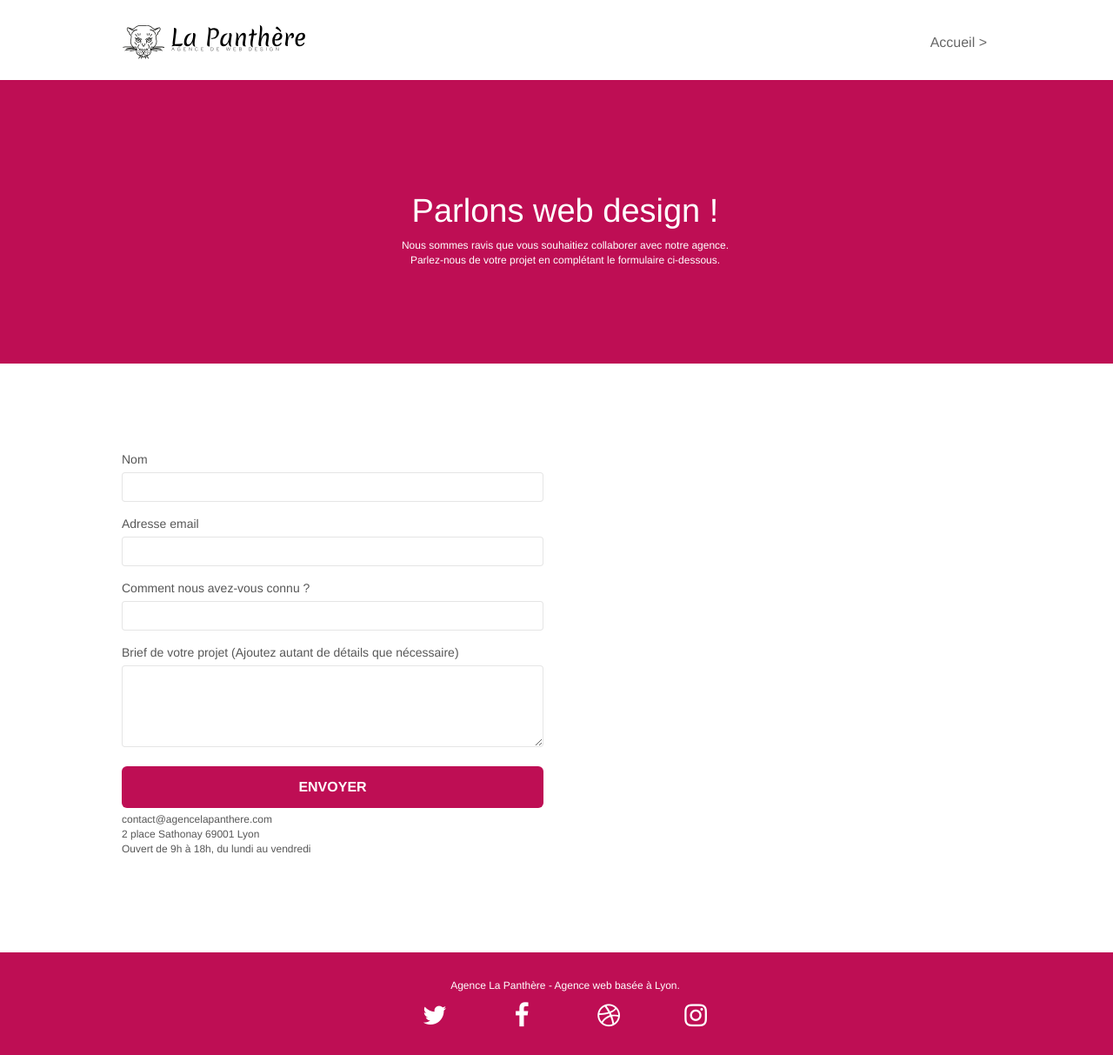
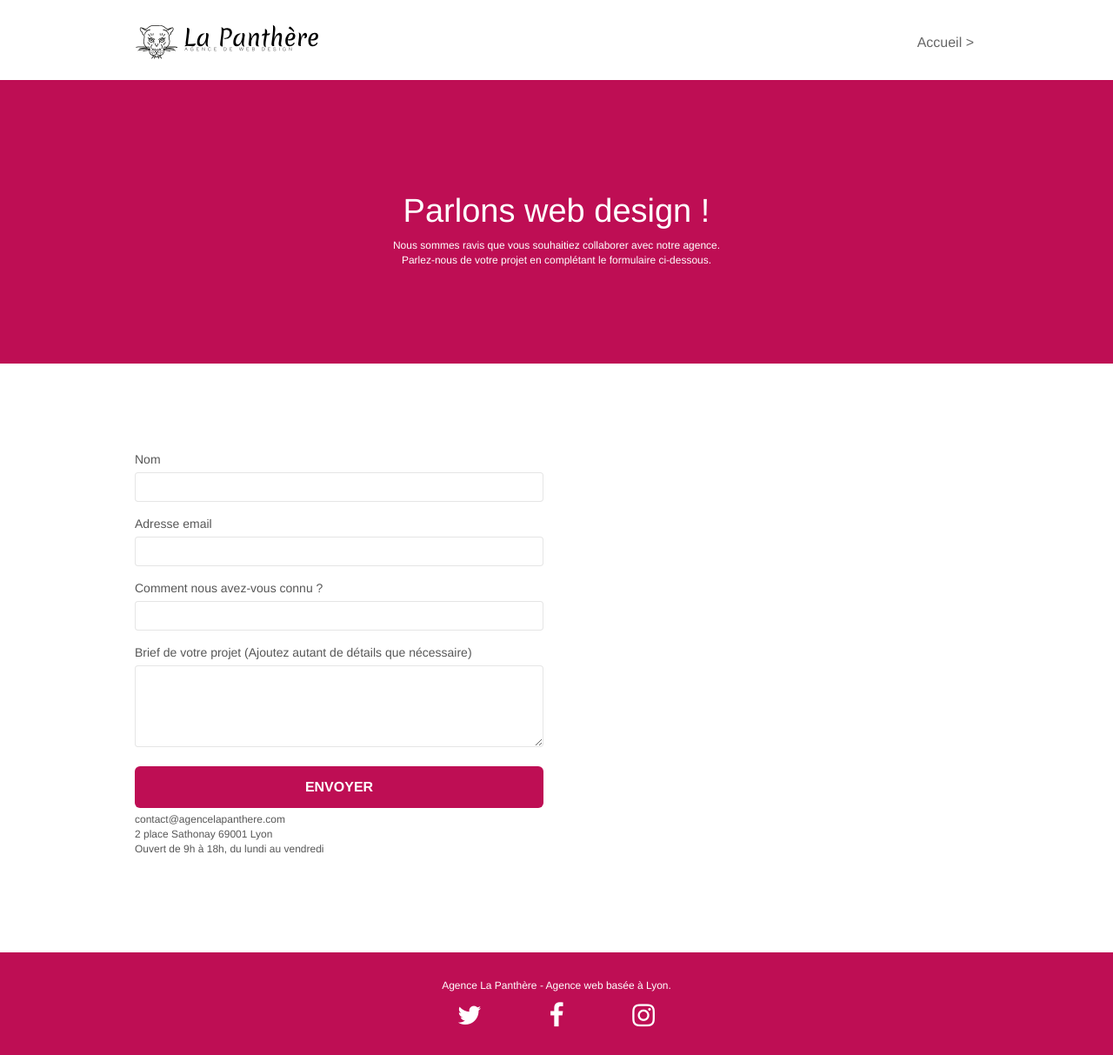
Before and after one commit to CapucineFst/LaPanthere, a plain HTML site: page contact.html in a window 1280 px wide. Shown: the whole page at 87% size. Drawn offline with Linux system fonts and the light colour scheme.

Commit message:
Minor deisgn updates

```diff
--- a/contact.html
+++ b/contact.html
@@ -23,7 +23,7 @@
 			<!-- bloc-0 -->
 			<div class="bloc bgc-white l-bloc " id="bloc-0">
 				<div class="container bloc-sm">
-					<nav class="navbar row">
+					<nav class="navbar">
 						<div class="navbar-header">
 							<a class="navbar-brand" href="index.html"><img src="img/agence-la-panthere-monochrome.svg" alt="logo de l'agence accompagné du texte la Panthère agence de web design" height="40" width="210"/></a>
 							<button id="nav-toggle" type="button" class="ui-navbar-toggle navbar-toggle" data-toggle="collapse" data-target=".navbar-1">
@@ -61,7 +61,7 @@
 			<!-- bloc-7 -->
 			<div class="bloc bgc-white l-bloc" id="bloc-7">
 				<div class="container bloc-lg">
-					<div class="row column">
+					<div class="column">
 						<div class="col-sm-6">
 							<form id="form_1" novalidate data-success-msg="Your message has been sent." data-fail-msg="Sorry it seems that our mail server is not responding, Sorry for the inconvenience!">
 								<div class="form-group">
@@ -112,22 +112,17 @@
 							<div class="row row-no-gutters social">
 								<div class="col-sm-3">
 									<div class="text-center">
-										<a class="social" href="index.html"><span class="fa fa-twitter icon-md"></span></a>
+										<a class="social" href="index.html"><span class="fa fa-twitter icon-md" title="Se rendre sur la page Twitter de l'agence"></span></a>
 									</div>
 								</div>
 								<div class="col-sm-3">
 									<div class="text-center">
-										<a class="social" href="index.html"><span class="fa fa-facebook icon-md"></span></a>
+										<a class="social" href="index.html"><span class="fa fa-facebook icon-md" title="Se rendre sur la page Facebook de l'agence"></span></a>
 									</div>
 								</div>
 								<div class="col-sm-3">
 									<div class="text-center">
-										<a class="social" href="index.html"><span class="fa fa-dribbble icon-md"></span></a>
-									</div>
-								</div>
-								<div class="col-sm-3">
-									<div class="text-center">
-										<a class="social" href="index.html"><span class="fa fa-instagram icon-md"></span></a>
+										<a class="social" href="index.html"><span class="fa fa-instagram icon-md" title="Se rendre sur la page Instagram de l'agence"></span></a>
 									</div>
 								</div>
 							</div>
--- a/style.css
+++ b/style.css
@@ -1216,3 +1216,10 @@ h4
 	height: 100px;
 	border-radius: 50%;
 }
+
+.row
+{
+    display: flex;
+    align-items: center;
+    justify-content: center;
+}
```
Also changed, not shown: index.html (+5 -10 lines).
